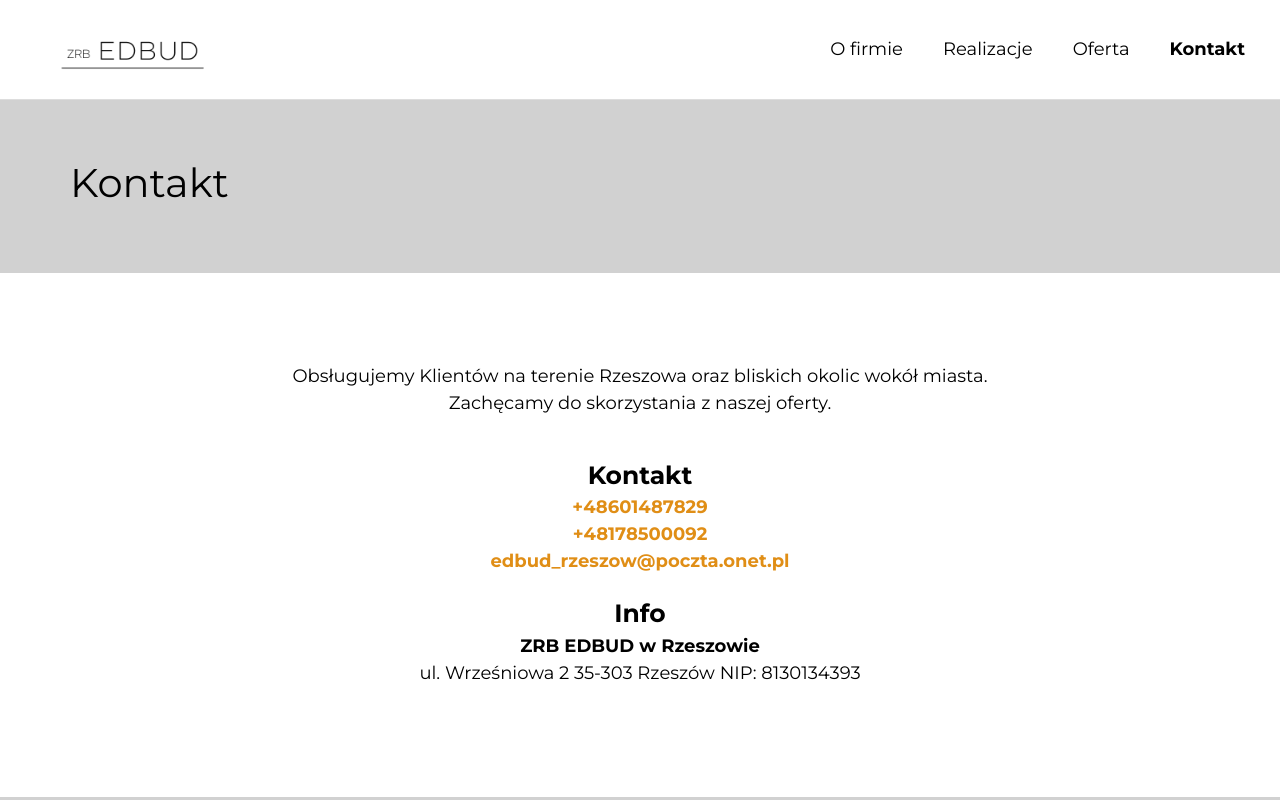
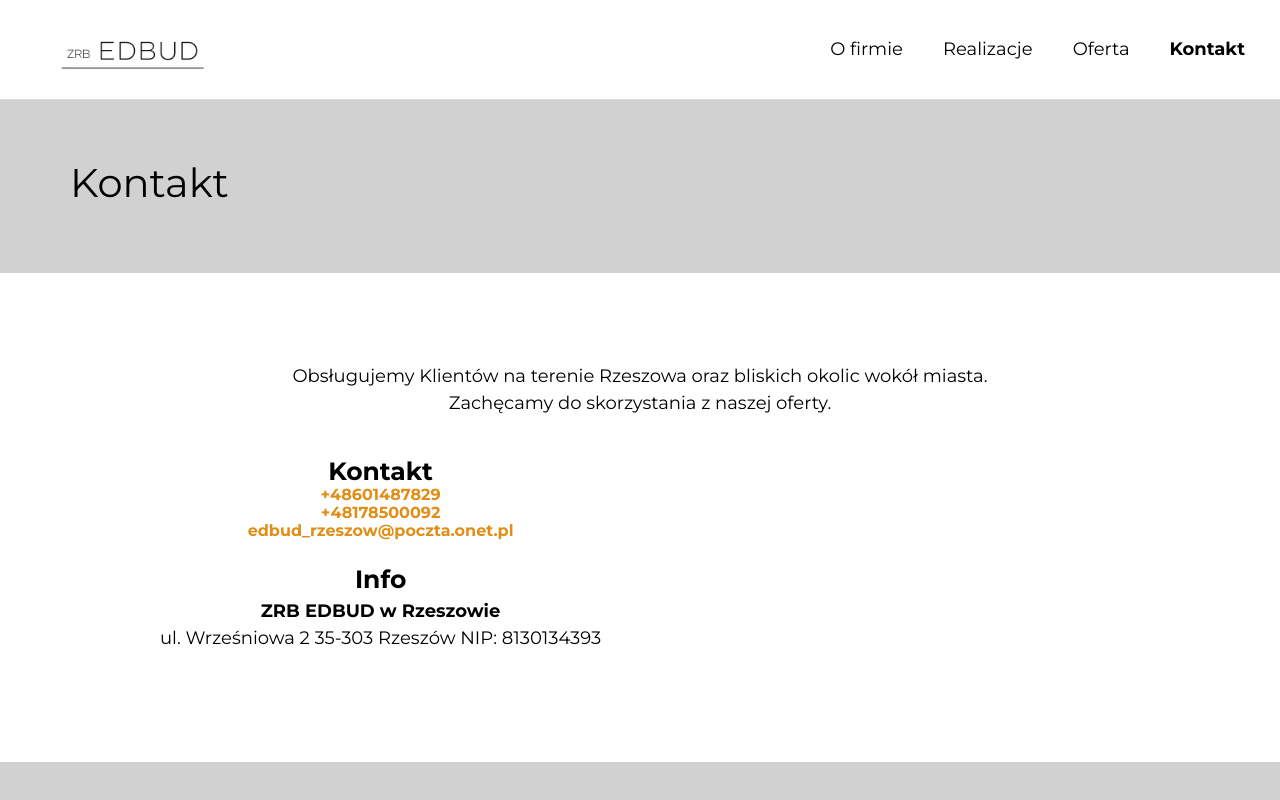
Before and after one commit to kingatos/apex-page-react, a React (Create React App) app: page /#/kontakt in a window 1280 px wide. Shown: the top 800 px of the page. Built offline with nearby package versions, Linux system fonts and the light colour scheme.

Commit message:
changed <p> to <div> nesting removal

```diff
--- a/src/features/contact/styled.js
+++ b/src/features/contact/styled.js
@@ -5,7 +5,7 @@ padding: 20px;
 text-align: center;
 `;
 
-export const TelephonePharagraph = styled.p`
+export const TelephonePharagraph = styled.div`
 padding: 20px;
 text-align: center;
 `;
```
